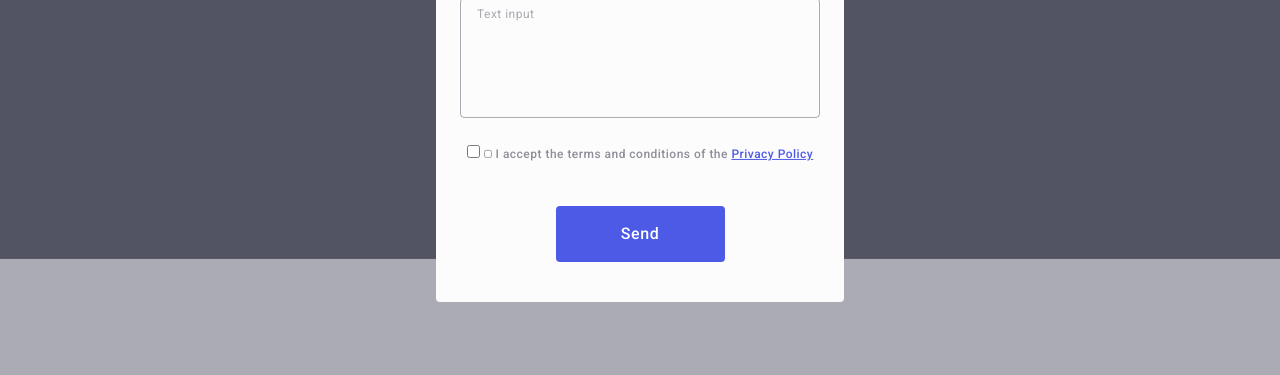
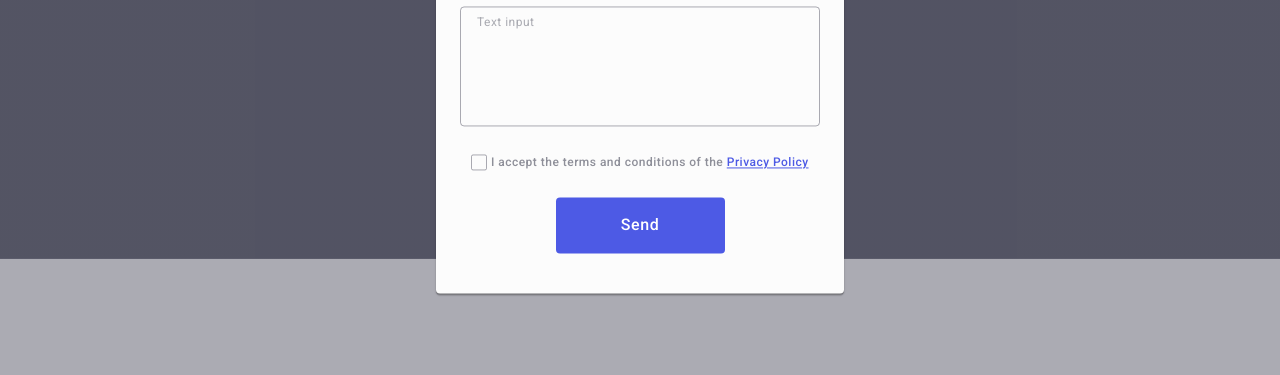
Before and after one commit to dkirya/goit-markup-hw-05, a plain HTML site: page index.html in a window 1280 px wide. Shown: the part 414-789 px from the top of the page. Drawn offline with nearby package versions, Linux system fonts and the light colour scheme.

Commit message:
add index file

```diff
--- a/css/styles.css
+++ b/css/styles.css
@@ -531,7 +531,6 @@ img {
     height: 100%;
     z-index: 9999;
     background-color: rgba(46, 47, 66, 0.4);
-    box-shadow:0px 1px 1px rgba(0, 0, 0, 0.14), 0px 1px 3px rgba(0, 0, 0, 0.12), 0px 2px 1px rgba(0, 0, 0, 0.2);
     /* opacity: 0;
     visibility: hidden;  */
     transition: opacity 250ms cubic-bezier(0.4, 0, 0.2, 1),
@@ -561,6 +560,8 @@ img {
     background-color: #FCFCFC;
     border-radius: 4px;
     padding: 72px 24px 24px 24px;
+    box-shadow:0px 1px 1px rgba(0, 0, 0, 0.14), 0px 1px 3px rgba(0, 0, 0, 0.12), 0px 2px 1px rgba(0, 0, 0, 0.2);
+    transition: transform 250ms cubic-bezier(0.4, 0, 0.2, 1);
 
 }
 .modal-close-button{
@@ -665,8 +666,8 @@ img {
     color: #8e8f99;
 }
 .leave-contact-own-checkbox{
-    width: 8px;
-    height: 8px;
+    width: 16px;
+    height: 16px;
     display: inline-flex;
     align-items: center;
     justify-content: center;
--- a/index.html
+++ b/index.html
@@ -421,7 +421,7 @@
                     </li>
                 </ul>
             </div>
-            <div class="footer-Subscribe">
+            <div class="footer-subscribe">
                 <p class="text-footer">Subscribe</p>
                 <form class="email-form">
                     <label class="email-form-label" for="email-id">
@@ -478,7 +478,7 @@
                         <textarea class="leave-contact-message" id="user-comment" name="user-comment" cols="30" rows="10" placeholder="Text input"></textarea>
                     </div>
                     <div class="leave-contact-checkbox">
-                        <input class="leave-contact-checkbox .visually-hidden" type="checkbox" id="user-privacy" name="user-privacy" value="true"/>
+                        <input class="leave-contact-checkbox visually-hidden" type="checkbox" id="user-privacy" name="user-privacy" value="true"/>
                         <label class="leave-contact-checkbox-label" for="user-privacy">
                             <span class="leave-contact-own-checkbox">
                                 <svg class="leave-contact-own-checkbox-icon" width="10" height="8">
```
